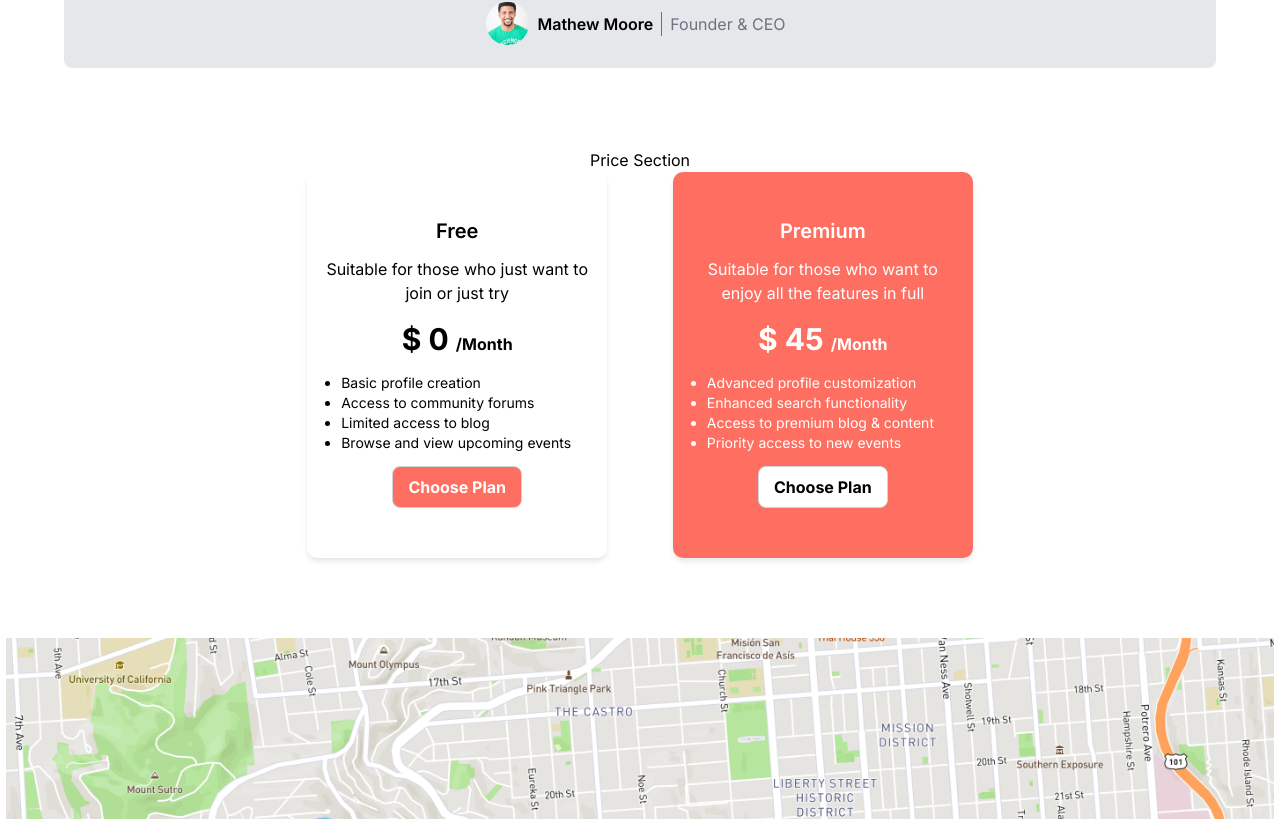
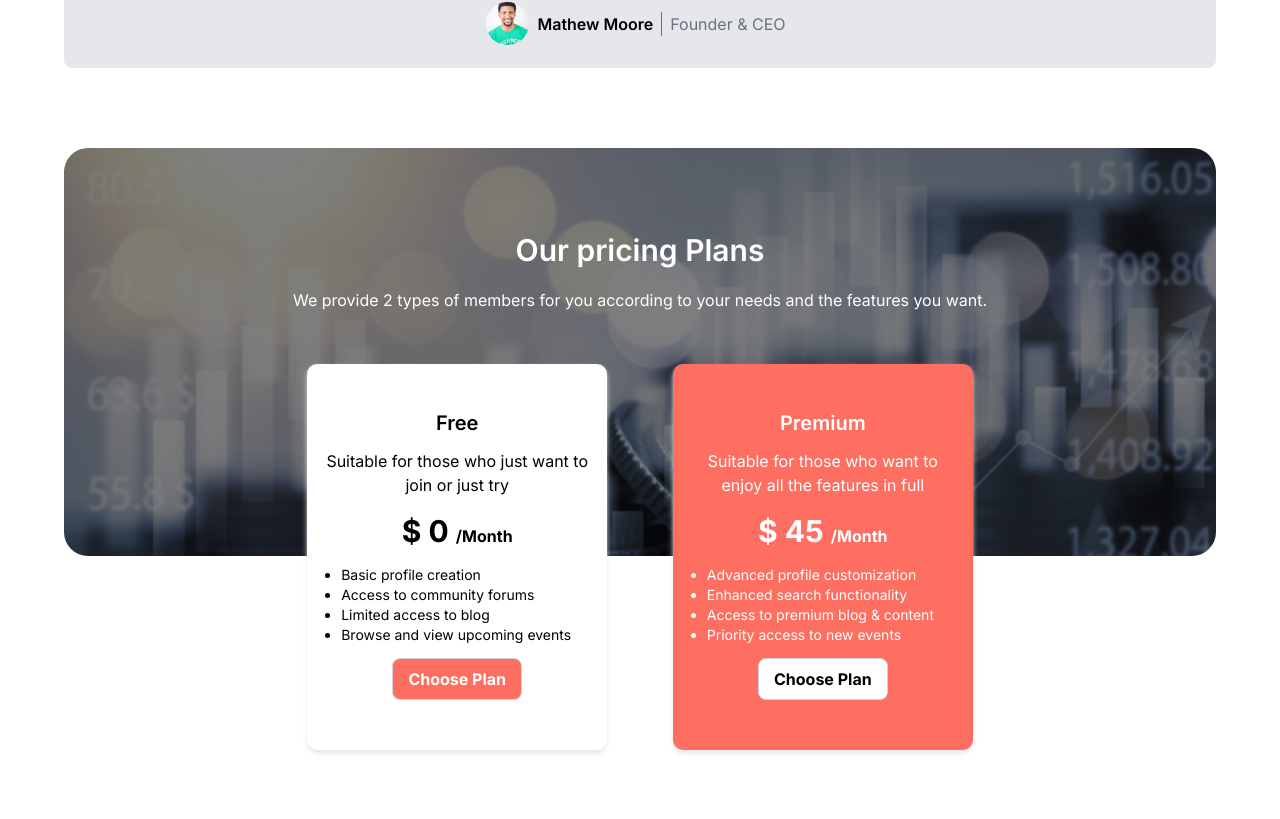
Before and after one commit to pally0091/fire-commiunity, a React (Vite) app: page /about in a window 1280 px wide. Shown: the part 1101-1920 px from the top of the page. Built offline with nearby package versions, Linux system fonts and the light colour scheme.

Commit message:
pricing section done

```diff
--- a/src/Components/PageComponents/About.jsx
+++ b/src/Components/PageComponents/About.jsx
@@ -134,6 +134,10 @@ const About = () => {
           alt=""
         />
       </div>
+      {/* contact  */}
+      <div>
+        <p>Contact</p>
+      </div>
     </div>
   );
 };
--- a/src/Components/PageComponents/PriceSection.jsx
+++ b/src/Components/PageComponents/PriceSection.jsx
@@ -33,8 +33,19 @@ const PriceSection = () => {
   //   console.log(packs);
   return (
     <div>
-      <p>Price Section</p>
-      <div className="w-full md:2/3 lg:w-3/5 mx-auto flex gap-10 flex-col md:flex-row lg:flex-row justify-center">
+      <div
+        id="price-banner"
+        className="pt-16 pb-56 rounded-3xl"
+      >
+        <h2 className="text-3xl font-semibold text-white my-5">
+          Our pricing Plans
+        </h2>
+        <p className="my-5 text-white">
+          We provide 2 types of members for you according to your needs and the
+          features you want.
+        </p>
+      </div>
+      <div className="w-full md:2/3 lg:w-3/5 mx-auto flex gap-10 flex-col md:flex-row lg:flex-row justify-center -mt-48">
         {packs?.map((pack) => (
           <PriceCard
             key={pack.title}
--- a/src/index.css
+++ b/src/index.css
@@ -18,3 +18,8 @@ a.active {
   justify-content: space-between;
   align-items: flex-start;
 }
+#price-banner {
+  background-image: url(./assets/pricebg.png);
+  background-repeat: no-repeat;
+  background-size: cover;
+}
```
Also changed, not shown: src/assets/pricebg.png (added).
